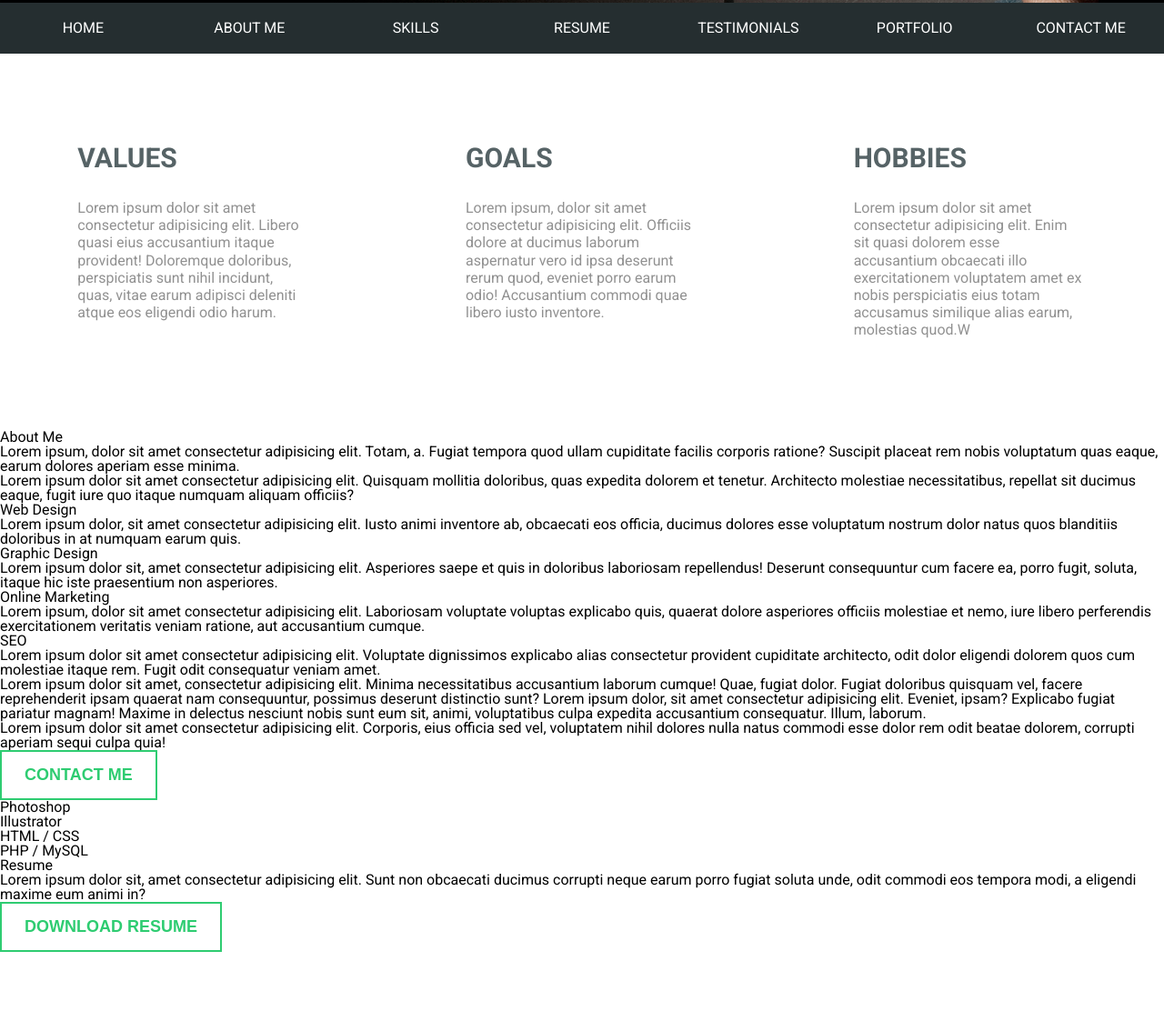
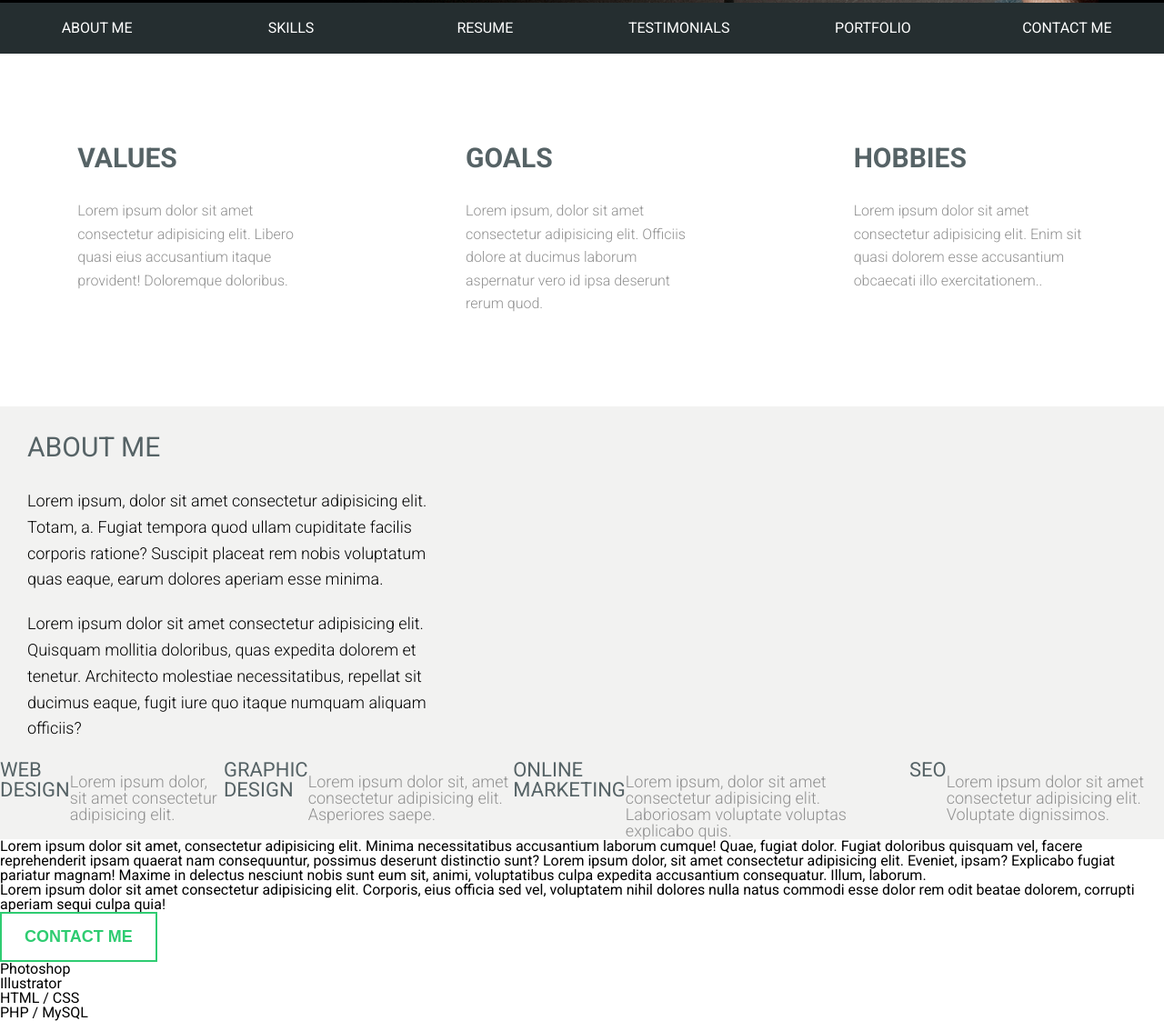
Before and after one commit to SolntsevDaniil/Landing-1, a plain HTML site: page index.html in a window 1280 px wide. Shown: the part 741-1864 px from the top of the page at 91% size. Before the commit the page ends 1788 px from the top, so only its background shows below. Drawn offline with Linux system fonts and the light colour scheme.

Commit message:
Version 2.3.1

```diff
--- a/index.html
+++ b/index.html
@@ -83,7 +83,6 @@
 		<!-- Navbar
 		______________________________________-->
         <nav class="nav">
-            <a href="#" class="nav__item link">Home</a>
             <a href="#" class="nav__item link">About Me</a>
             <a href="#" class="nav__item link">Skills</a>
             <a href="#" class="nav__item link">Resume</a>
@@ -102,39 +101,41 @@
 		<div class="values-wrap">
 			<div class="values">
 				<h1 class="values__title">Values</h1>
-				<p class="values__text">Lorem ipsum dolor sit amet consectetur adipisicing elit. Libero quasi eius accusantium itaque provident! Doloremque doloribus, perspiciatis sunt nihil incidunt, quas, vitae earum adipisci deleniti atque eos eligendi odio harum.</p>
+				<p class="values__text">Lorem ipsum dolor sit amet consectetur adipisicing elit. Libero quasi eius accusantium itaque provident! Doloremque doloribus.</p>
 			</div>
 			<div class="values">
 				<h1 class="values__title">Goals</h1>
-				<p class="values__text">Lorem ipsum, dolor sit amet consectetur adipisicing elit. Officiis dolore at ducimus laborum aspernatur vero id ipsa deserunt rerum quod, eveniet porro earum odio! Accusantium commodi quae libero iusto inventore.</p>
+				<p class="values__text">Lorem ipsum, dolor sit amet consectetur adipisicing elit. Officiis dolore at ducimus laborum aspernatur vero id ipsa deserunt rerum quod.</p>
 			</div>
 			<div class="values">
 				<h1 class="values__title">Hobbies</h1>
-				<p class="values__text">Lorem ipsum dolor sit amet consectetur adipisicing elit. Enim sit quasi dolorem esse accusantium obcaecati illo exercitationem voluptatem amet ex nobis perspiciatis eius totam accusamus similique alias earum, molestias quod.W</p>
+				<p class="values__text">Lorem ipsum dolor sit amet consectetur adipisicing elit. Enim sit quasi dolorem esse accusantium obcaecati illo exercitationem..</p>
 			</div>
 		</div>
 
-		<h1 class="about__title">About Me</h1>
-		<p class="about__text">Lorem ipsum, dolor sit amet consectetur adipisicing elit. Totam, a. Fugiat tempora quod ullam cupiditate facilis corporis ratione? Suscipit placeat rem nobis voluptatum quas eaque, earum dolores aperiam esse minima.</p>
-		<p class="about__text">Lorem ipsum dolor sit amet consectetur adipisicing elit. Quisquam mollitia doloribus, quas expedita dolorem et tenetur. Architecto molestiae necessitatibus, repellat sit ducimus eaque, fugit iure quo itaque numquam aliquam officiis?</p>
+		<div class="about-wrap">
+			<h1 class="about__title">About Me</h1>
+			<p class="about__text">Lorem ipsum, dolor sit amet consectetur adipisicing elit. Totam, a. Fugiat tempora quod ullam cupiditate facilis corporis ratione? Suscipit placeat rem nobis voluptatum quas eaque, earum dolores aperiam esse minima.</p>
+			<p class="about__text">Lorem ipsum dolor sit amet consectetur adipisicing elit. Quisquam mollitia doloribus, quas expedita dolorem et tenetur. Architecto molestiae necessitatibus, repellat sit ducimus eaque, fugit iure quo itaque numquam aliquam officiis?</p>
+		</div>
 
 		<!-- Strengths Section
 		______________________________________-->
 		<div class="strengths">
 			<h1 class="strengths__title">Web Design</h1>
-			<p class="strengths__text">Lorem ipsum dolor, sit amet consectetur adipisicing elit. Iusto animi inventore ab, obcaecati eos officia, ducimus dolores esse voluptatum nostrum dolor natus quos blanditiis doloribus in at numquam earum quis.</p>
+			<p class="strengths__text">Lorem ipsum dolor, sit amet consectetur adipisicing elit.</p>
 
 			<h1 class="strengths__title">Graphic Design</h1>
-			<p class="strengths__text">Lorem ipsum dolor sit, amet consectetur adipisicing elit. Asperiores saepe et quis in doloribus laboriosam repellendus! Deserunt consequuntur cum facere ea, porro fugit, soluta, itaque hic iste praesentium non asperiores.</p>
+			<p class="strengths__text">Lorem ipsum dolor sit, amet consectetur adipisicing elit. Asperiores saepe.</p>
 
 			<h1 class="strengths__title">Online Marketing</h1>
-			<p class="strengths__text">Lorem ipsum, dolor sit amet consectetur adipisicing elit. Laboriosam voluptate voluptas explicabo quis, quaerat dolore asperiores officiis molestiae et nemo, iure libero perferendis exercitationem veritatis veniam ratione, aut accusantium cumque.</p>
+			<p class="strengths__text">Lorem ipsum, dolor sit amet consectetur adipisicing elit. Laboriosam voluptate voluptas explicabo quis.</p>
 
 			<h1 class="strengths__title">SEO</h1>
-			<p class="strengths__text">Lorem ipsum dolor sit amet consectetur adipisicing elit. Voluptate dignissimos explicabo alias consectetur provident cupiditate architecto, odit dolor eligendi dolorem quos cum molestiae itaque rem. Fugit odit consequatur veniam amet.</p>
+			<p class="strengths__text">Lorem ipsum dolor sit amet consectetur adipisicing elit. Voluptate dignissimos.</p>
 		</div>
+	</div>
 
-	</div>
 
 	<!-- Skills section
 	______________________________________-->
--- a/sass/_about.scss
+++ b/sass/_about.scss
@@ -2,7 +2,7 @@
     width: 20%;
 
     &__title {
-        color: $grey;
+        color: $darkGrey;
         text-transform: uppercase;
 
         font-size: 30px;
@@ -12,13 +12,52 @@
 
     &__text {
         color: $greyText;
+
         font-size: 16px;
-        line-height: 1.2;
+        font-weight: lighter;
+        line-height: 1.6;
         padding-bottom: 100px;
     }
 
     &-wrap {
         display: flex;
         justify-content: space-around;
+        background-color: $white;
     }
 }
+
+.about {
+    background-color: $greyBGC;
+    &__title {
+        font-size: 30px;
+        padding: 30px;
+
+        text-transform: uppercase;
+        color: $darkGrey;
+    }
+    &__text {
+        width: 70%;
+
+        font-size: 18px;
+        padding: 0 0 20px 30px;
+        font-weight: lighter;
+        line-height: 1.6;
+    }
+    &-wrap { display: inline-block; width: 50%; }
+}
+
+.strengths {
+    display: flex;
+    &__title {
+        font-size: 22px;
+        text-transform: uppercase;
+        color: $darkGrey;
+    }
+    &__text {
+        font-size: 18px;
+        padding: 15px 0 0 0;
+
+        color: $greyText;
+        font-weight: lighter;
+    }
+}
--- a/sass/_vars.scss
+++ b/sass/_vars.scss
@@ -4,5 +4,6 @@ $white: #FFFFFF;
 $dark: #212121;
 $green: #2ecc71;
 $darkGreen: #252e30;
-$grey: #566366;
+$darkGrey: #566366;
 $greyText: #919191;
+$greyBGC: #f2f2f1;
```
Also changed, not shown: css/styles.css, sass/img/icon_earth.jpg (added), sass/img/icon_graphic.jpg (added), sass/img/icon_marketing.jpg (added), sass/img/icon_seo.jpg (added), sass/img/imgAboutMe.jpg (added), 1 other file.
